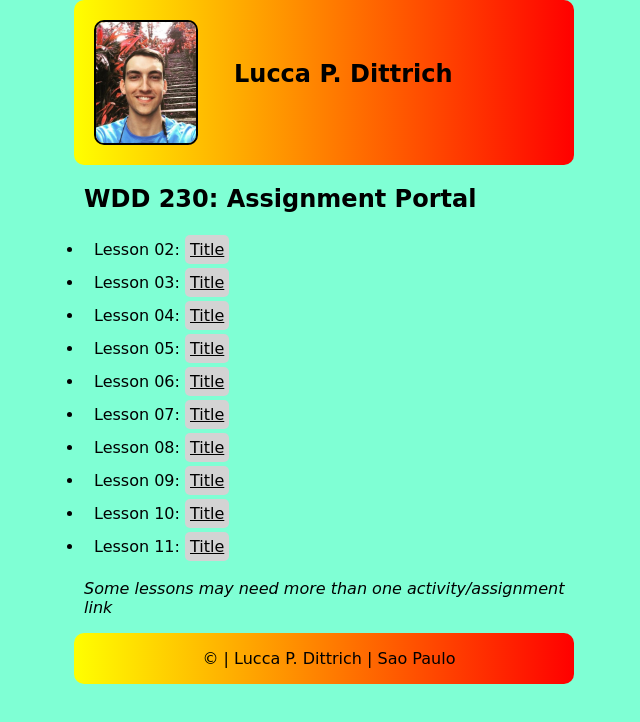
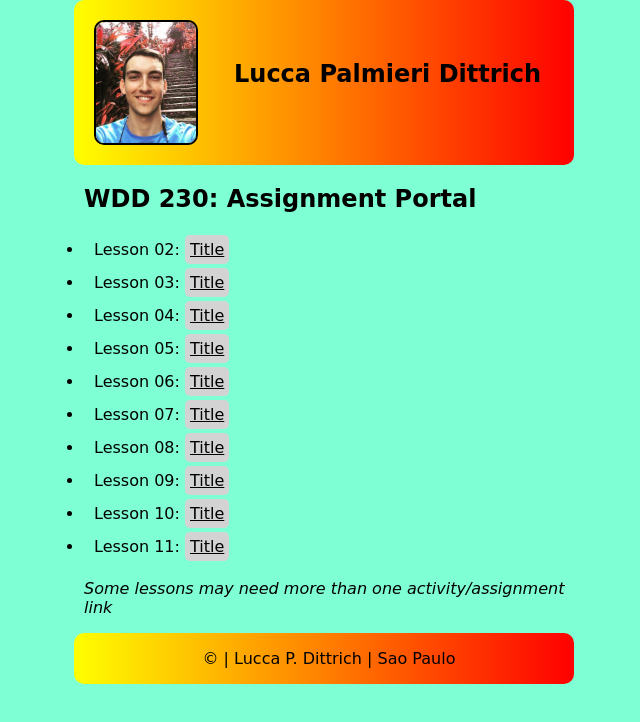
Before and after one commit to lucca1998byu/wdd230, a plain HTML site: page index.html in a window 1280 px wide. Shown: the whole page, without its empty margins (316-956 px from the left). Drawn offline with Linux system fonts and the light colour scheme.

Commit message:
correção

```diff
--- a/index.html
+++ b/index.html
@@ -15,7 +15,7 @@
 
 
             <img src="images/lucca.jpg" alt="my photo" width="100">
-            <h2>Lucca P. Dittrich</h2>
+            <h2>Lucca Palmieri Dittrich</h2>
         </header>
 
       <main>
```
